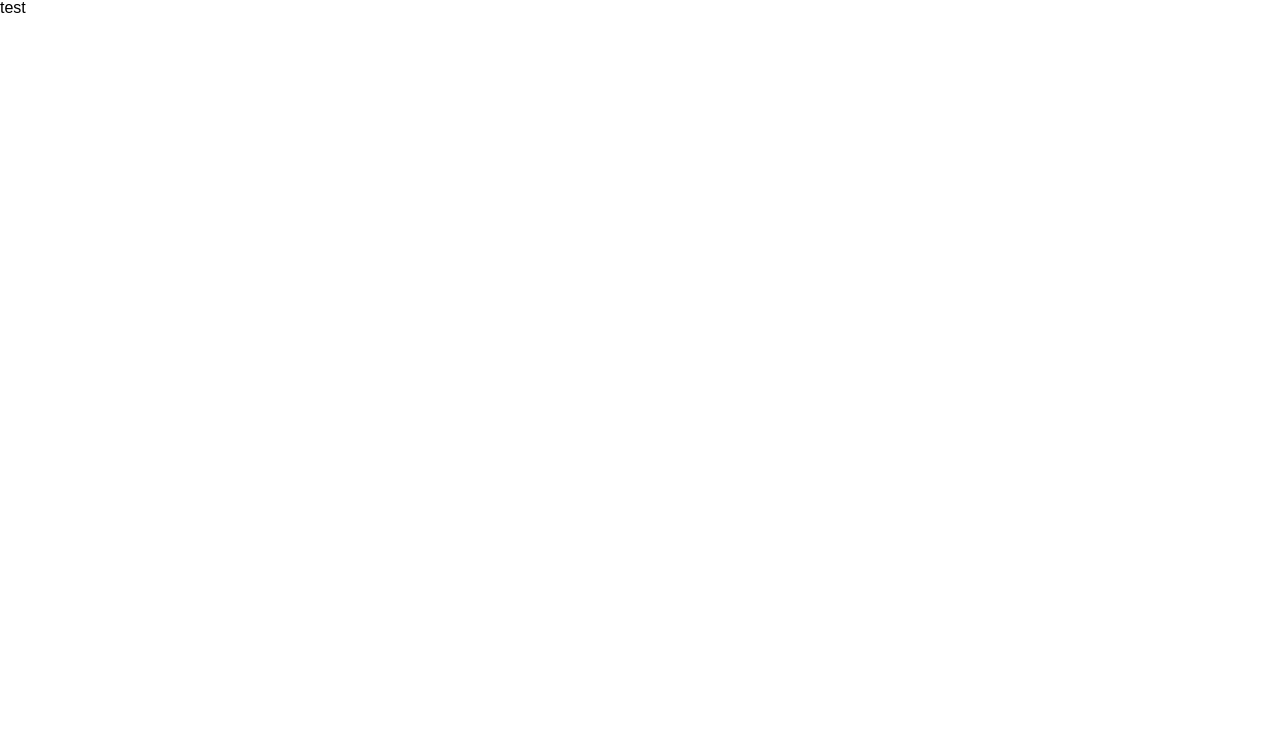
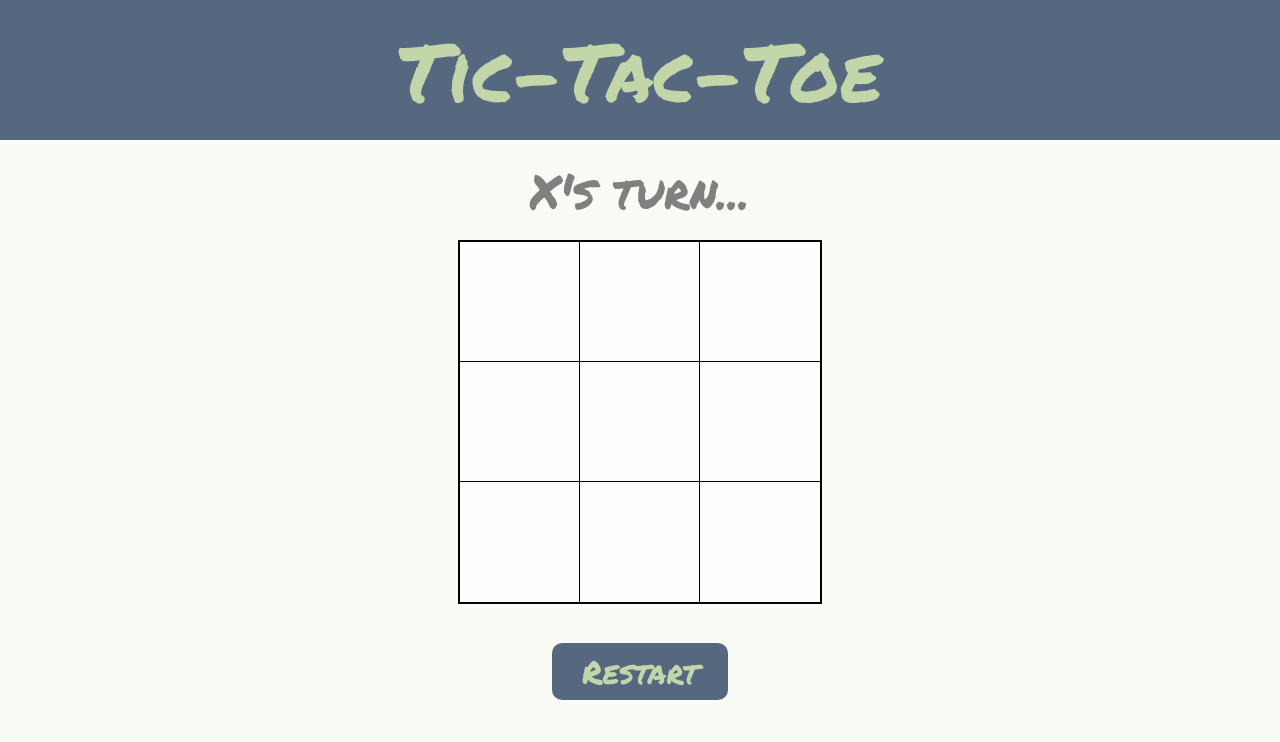
Before and after one commit to squashjedi/tictactoe, a plain HTML site: page index.html in a window 1280 px wide. Drawn offline with Linux system fonts and the light colour scheme.

Commit message:
Styles added and working game

```diff
--- a/index.html
+++ b/index.html
@@ -11,7 +11,24 @@
 </head>
 
 <body>
-  test
+  <header>
+    <h1>Tic-Tac-Toe</h1>
+  </header>
+  <div class="comment"></div>
+  <div class="board">
+    <div class="square" data-index="0"></div>
+    <div class="square" data-index="1"></div>
+    <div class="square" data-index="2"></div>
+    <div class="square" data-index="3"></div>
+    <div class="square" data-index="4"></div>
+    <div class="square" data-index="5"></div>
+    <div class="square" data-index="6"></div>
+    <div class="square" data-index="7"></div>
+    <div class="square" data-index="8"></div>
+  </div>
+  <div class="reset">
+    <button type="button">Restart</button>
+  </div>
 </body>
 
 </html>
--- a/script.js
+++ b/script.js
@@ -0,0 +1,107 @@
+const gameBoard = (function () {
+  let state = []
+
+  function initialise(nodeList) {
+    state = ["", "", "", "", "", "", "", "", ""]
+    nodeList.forEach(square => {
+      square.textContent = state[square.dataset.index]
+    })
+  }
+
+  function getState() {
+    return state
+  }
+
+  function setState(index, piece) {
+    state[index] = piece
+  }
+
+  function render(nodeList) {
+    nodeList.forEach(square => {
+      square.textContent = state[square.dataset.index]
+    })
+  }
+
+  return {
+    initialise,
+    getState,
+    setState,
+    render
+  }
+})()
+
+const gameController = (function () {
+  const comment = document.querySelector('.comment')
+  const squareNodeList = document.querySelectorAll('.square')
+  const reset = document.querySelector('.reset')
+  reset.addEventListener('click', startGame)
+
+  squareNodeList.forEach(square => {
+    square.addEventListener('click', updateState)
+  })
+
+  const winningCombinations = [
+    [0, 1, 2],
+    [3, 4, 5],
+    [6, 7, 8],
+    [0, 3, 6],
+    [1, 4, 7],
+    [0, 4, 8],
+    [2, 4, 6]
+  ]
+
+  function startGame() {
+    move = 0
+    gameOver = false
+    gameBoard.initialise(squareNodeList)
+    addMove()
+    gameBoard.render(squareNodeList)
+  }
+
+  function checkLines(piece) {
+    const state = gameBoard.getState()
+    const hasWon = winningCombinations.some(line => {
+      return state[line[0]] === piece && state[line[1]] === piece && state[line[2]] === piece
+    })
+    if (hasWon) {
+      endGame(piece)
+    } else if (move >= 9) {
+      endGame()
+    } else {
+      addMove()
+    }
+  }
+
+  function addMove() {
+    move++
+    comment.textContent = `${getCurrentPiece()}'s turn...`
+  }
+
+  function updateState(e) {
+    if (gameOver) return
+    const index = e.target.dataset.index
+    const state = gameBoard.getState()
+    const piece = getCurrentPiece()
+
+    if (state[index] !== '') return
+
+    gameBoard.setState(index, piece)
+    gameBoard.render(squareNodeList)
+    checkLines(piece)
+  }
+
+  function getCurrentPiece() {
+    return move % 2 === 1 ? 'X' : 'O'
+  }
+
+  function endGame(piece = false) {
+    gameOver = true
+    comment.textContent = piece ? `${piece}'s wins!` : 'Draw!'
+  }
+
+  return {
+    startGame
+  }
+})()
+
+gameController.startGame()
--- a/styles/style.css
+++ b/styles/style.css
@@ -1,5 +1,106 @@
 @import "reset.css";
+@import url('https://fonts.googleapis.com/css2?family=Permanent+Marker&display=swap');
+
+:root {
+  --border-color: black;
+}
 
 body {
-  font-family: Arial, Helvetica, sans-serif;
+  font-family: "Permanent Marker", Arial, Helvetica, sans-serif;
+  height: 100vh;
+  background-color: #f9fcf4;
 }
+
+header {
+  background-color: #566880;
+  padding: 30px;
+}
+
+h1 {
+  font-size: 5em;
+  text-align: center;
+  color: #c2d6aa;
+}
+
+.board {
+  border: 2px solid black;
+  background-color: #fefefe;
+  width: 360px;
+  height: 360px;
+  display: grid;
+  margin: 0px auto;
+  grid-template-columns: 120px 120px 120px;
+  grid-template-rows: 120px 120px 120px;
+}
+
+.comment {
+  font-size: 3em;
+  color: gray;
+  display: flex;
+  align-items: center;
+  justify-content: center;
+  height: 100px;
+}
+
+.reset {
+  height: 135px;
+  display: flex;
+  align-items: center;
+  justify-content: center;
+}
+
+button {
+  font-family: "Permanent Marker", Arial, Helvetica, sans-serif;
+  cursor: pointer;
+  padding: 5px 30px;
+  font-size: 2em;
+  background-color: #566880;
+  color: #c2d6aa;
+  border: none;
+  border-radius: 10px;
+}
+
+button:hover {
+  background-color: #364353;
+}
+
+.square {
+  display: flex;
+  align-items: center;
+  justify-content: center;
+  font-size: 5em;
+  cursor: pointer;
+}
+
+.square:hover {
+  background-color: #c2d6aa;
+}
+
+.square[data-index='0'],
+.square[data-index='1'],
+.square[data-index='3'],
+.square[data-index='4'] {
+  border-right: 1px solid var(--border-color);
+  border-bottom: 1px solid var(--border-color);
+}
+
+.square[data-index='2'],
+.square[data-index='5'] {
+  border-bottom: 1px solid var(--border-color);
+}
+
+.square[data-index='6'],
+.square[data-index='7'] {
+  border-right: 1px solid var(--border-color);
+}
+
+.result {
+  margin-top: 40px;
+  height: 40px;
+  text-align: center;
+}
+
+.reset {
+  display: flex;
+  justify-content: center;
+}
```
